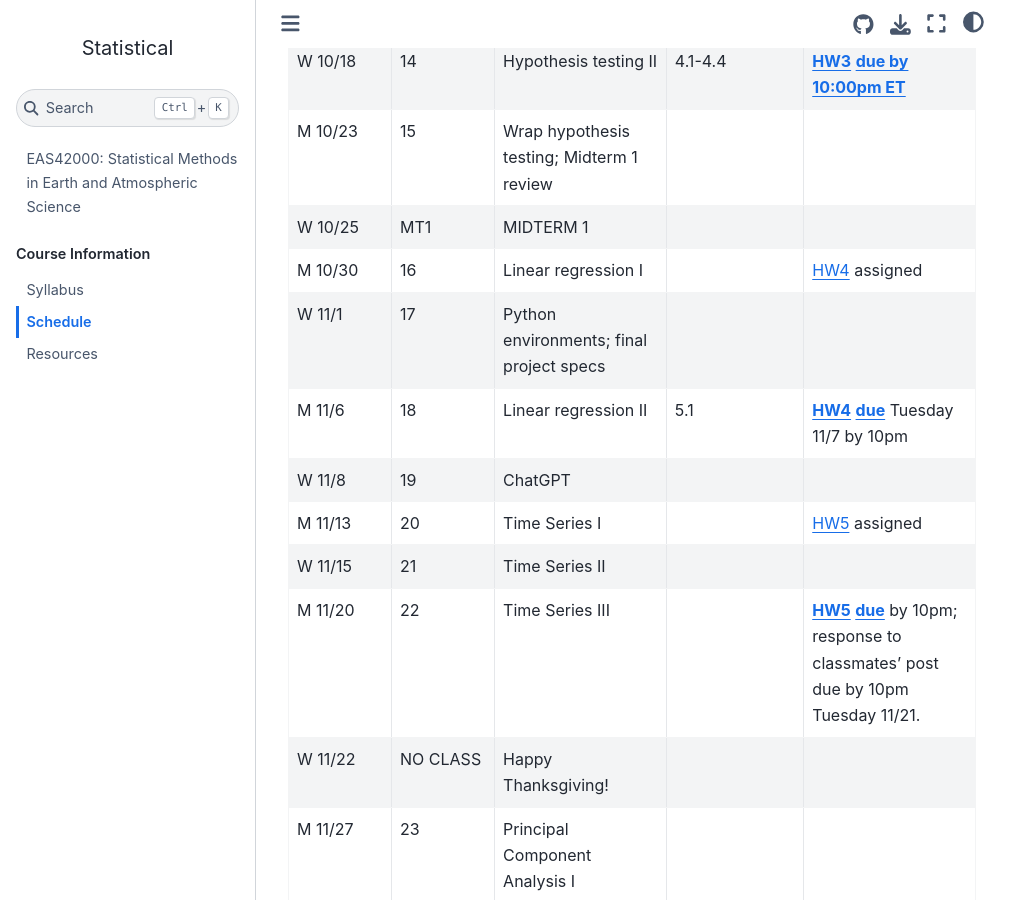
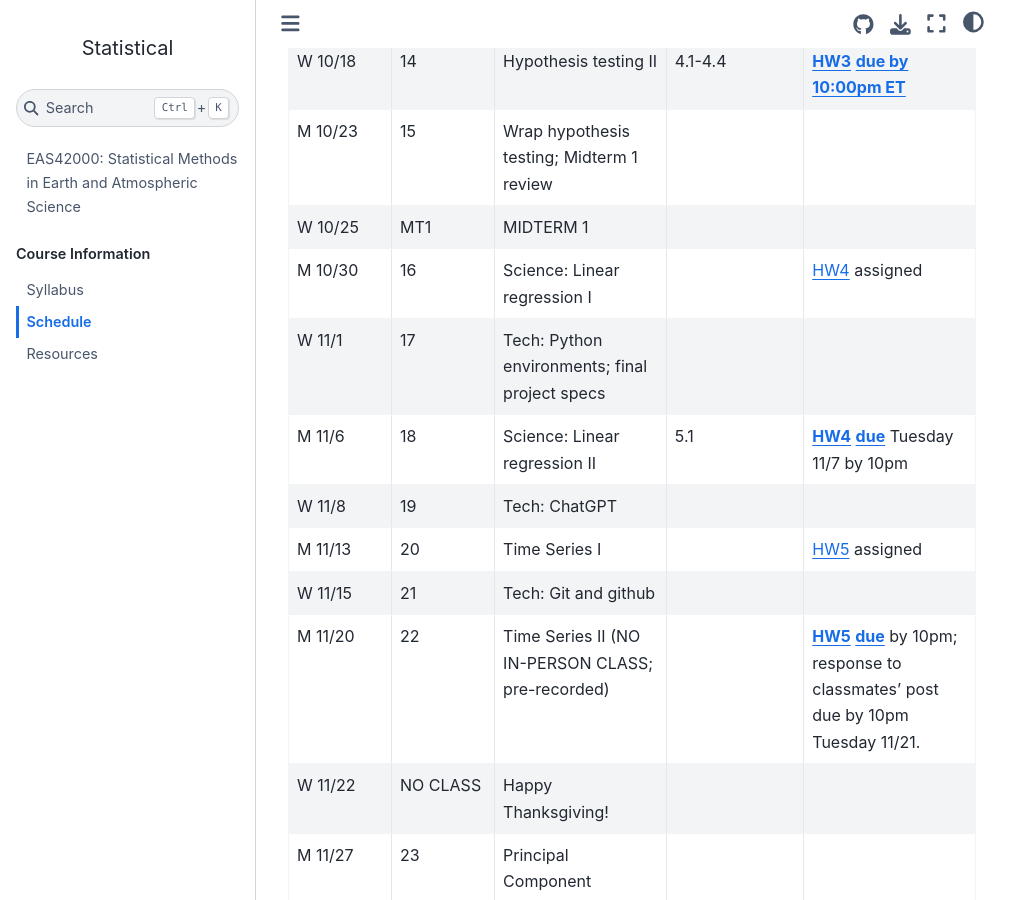
Before and after one commit to spencerahill/stat-methods-course, a Jupyter Book: the page built from info/schedule.md, in a window 1280 px wide and 900 px high, scrolled down 1655 px. Shown: the whole window, without its empty margins (0-1031 px from the left). Built offline with Jupyter Book 1.0.4 settings and Sphinx 7.4.7 and the Sphinx Book theme 1.1.4, drawn with Linux system fonts in a browser that asks for light colours; pages that are not in the unit, such as notebooks, are missing from menus; some of the changed lines change nothing that is shown.

Commit message:
add git/github lecture

```diff
--- a/info/schedule.md
+++ b/info/schedule.md
@@ -114,22 +114,22 @@ The textbook sections refer to [*Python Recipes for Earth Sciences* by Martin H.
   -
 * - M 10/30
   - 16
-  - Linear regression I
+  - Science: Linear regression I
   -
   - [HW4](../assignments/hw-hypoth-tests) assigned
 * - W 11/1
   - 17
-  - Python environments; final project specs
+  - Tech: Python environments; final project specs
   -
   -
 * - M 11/6
   - 18
-  -  Linear regression II
+  - Science: Linear regression II
   - 5.1
   - [**HW4**](../assignments/hw-hypoth-tests) [**due**](syllabus:hw) Tuesday 11/7 by 10pm
 * - W 11/8
   - 19
-  - ChatGPT
+  - Tech: ChatGPT
   -
   -
 * - M 11/13
@@ -139,12 +139,12 @@ The textbook sections refer to [*Python Recipes for Earth Sciences* by Martin H.
   - [HW5](../assignments/hw-lin-regress-llms) assigned
 * - W 11/15
   - 21
-  - Time Series II
+  - Tech: Git and github
   -
   -
 * - M 11/20
   - 22
-  - Time Series III
+  - Time Series II (NO IN-PERSON CLASS; pre-recorded)
   -
   - [**HW5**](../assignments/hw-lin-regress-llms) [**due**](syllabus:hw) by 10pm; response to classmates' post due by 10pm Tuesday 11/21.
 * - W 11/22
```
Also changed, not shown: 2 other files.
